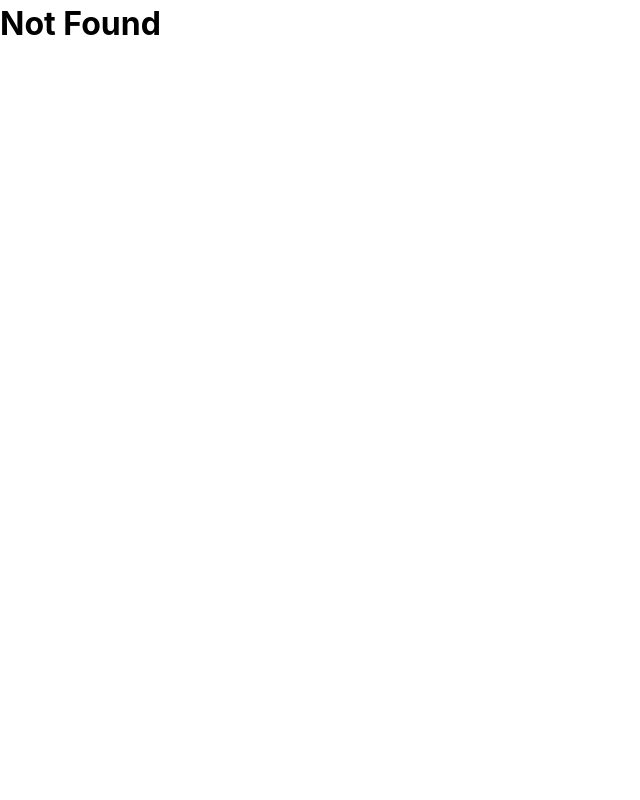
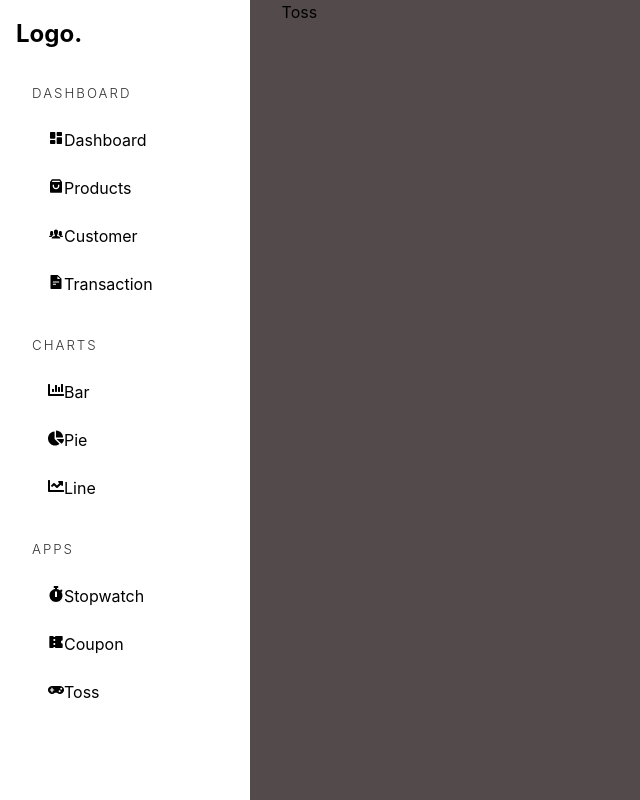
Before and after one commit to KARMPATEL07/admin-dashboard, a React (Vite) app in the folder frontend/: page /admin/app/toss in a window 1280 px wide. Shown: the whole page, without its empty margins (0-640 px from the left). Built offline with nearby package versions, Linux system fonts and the light colour scheme.

Commit message:
admin sidebar fixed

```diff
--- a/frontend/src/App.tsx
+++ b/frontend/src/App.tsx
@@ -8,6 +8,9 @@ const Transactions = lazy(()=>import("./pages/Transactions"));
 const Bar = lazy(() => import("./components/charts/Bar"));
 const Pie = lazy(() => import("./components/charts/Pie"));
 const Line = lazy(() => import("./components/charts/Line"));
+const Stopwatch = lazy(() => import("./components/apps/Stopwatch"));
+const Toss = lazy(() => import("./components/apps/Toss"));
+const Coupon = lazy(() => import("./components/apps/Coupon"));
 
 
 const App = () => {
@@ -19,9 +22,13 @@ const App = () => {
           <Route path="/admin/product" element={<Products />} />
           <Route path="/admin/transaction" element={<Transactions />} />
           <Route path="/admin/customer" element={<Customer />} />
-          <Route path="/admin/barchart" element={<Bar />} />
-          <Route path="/admin/piechart" element={<Pie />} />
-          <Route path="/admin/linechart" element={<Line />} />
+          <Route path="/admin/chart/bar" element={<Bar />} />
+          <Route path="/admin/chart/pie" element={<Pie />} />
+          <Route path="/admin/chart/line" element={<Line />} />
+          <Route path="/admin/app/stopwatch" element={<Stopwatch />} />
+          <Route path="/admin/app/toss" element={<Toss />} />
+          <Route path="/admin/app/coupon" element={<Coupon/>} />
+
           <Route path="*" element={<h1>Not Found</h1>} />
         </Routes>
       </Suspense>
--- a/frontend/src/components/AdminSidebar.tsx
+++ b/frontend/src/components/AdminSidebar.tsx
@@ -1,8 +1,9 @@
 import {IconType} from "react-icons";
 import {Link,Location,useLocation} from "react-router-dom";
-import {RiCustomerService2Fill, RiDashboardFill, RiShoppingBag3Fill} from "react-icons/ri";
+import {RiDashboardFill, RiShoppingBag3Fill,RiCoupon3Fill} from "react-icons/ri";
 import { AiFillFileText } from "react-icons/ai";
 import { IoIosPeople } from "react-icons/io";
+import { FaChartBar,FaChartLine,FaChartPie,FaStopwatch,FaGamepad} from "react-icons/fa";
 
 const AdminSidebar = () => {
 
@@ -49,25 +50,52 @@ const AdminSidebar = () => {
         <h5>Charts</h5>
         <ul>
           <Li
-            url="/admin/barchart"
+            url="/admin/chart/bar"
             location={location}
-            Icon={RiDashboardFill}
+            Icon={FaChartBar}
             name="Bar"
           />
           <Li
-            url="/admin/piechart"
+            url="/admin/chart/pie"
             location={location}
-            Icon={RiShoppingBag3Fill}
+            Icon={FaChartPie}
             name="Pie"
           />
           <Li
-            url="/admin/linechart"
+            url="/admin/chart/line"
             location={location}
-            Icon={IoIosPeople}
+            Icon={FaChartLine}
             name="Line"
           />
         </ul>
       </div>
+
+      {/* ................Apps............... */}
+
+      <div>
+        <h5>Apps</h5>
+        <ul>
+          <Li
+            url="/admin/app/stopwatch"
+            location={location}
+            Icon={FaStopwatch}
+            name="Stopwatch"
+          />
+          <Li
+            url="/admin/app/coupon"
+            location={location}
+            Icon={RiCoupon3Fill}
+            name="Coupon"
+          />
+          <Li
+            url="/admin/app/Toss"
+            location={location}
+            Icon={FaGamepad}
+            name="Toss"
+          />
+        </ul>
+      </div>
+
     </aside>
   );
 }
--- /dev/null
+++ b/frontend/src/components/Apps/Coupon.tsx
@@ -0,0 +1,13 @@
+import React from 'react'
+import AdminSidebar from '../AdminSidebar'
+
+const Coupon = () => {
+  return (
+    <div className="admin-container">
+      <AdminSidebar />
+      <main>Stopwatch</main>
+    </div>
+  );
+}
+
+export default Coupon
--- /dev/null
+++ b/frontend/src/components/Apps/Stopwatch.tsx
@@ -0,0 +1,13 @@
+import React from 'react'
+import AdminSidebar from "../AdminSidebar";
+
+const Stopwatch = () => {
+  return (
+    <div className="admin-container">
+      <AdminSidebar />
+      <main>Stopwatch</main>
+    </div>
+  );
+}
+
+export default Stopwatch
--- /dev/null
+++ b/frontend/src/components/Apps/Toss.tsx
@@ -0,0 +1,13 @@
+import React from 'react'
+import AdminSidebar from "../AdminSidebar";
+
+const Toss = () => {
+  return (
+    <div className="admin-container">
+      <AdminSidebar />
+      <main>Toss</main>
+    </div>
+  );
+}
+
+export default Toss
```
